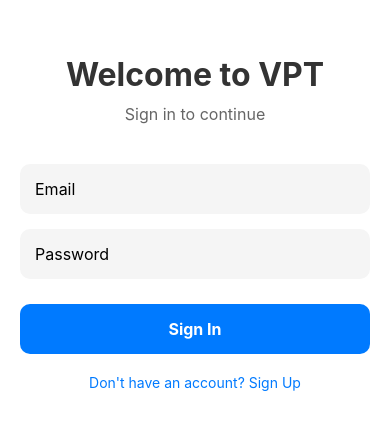
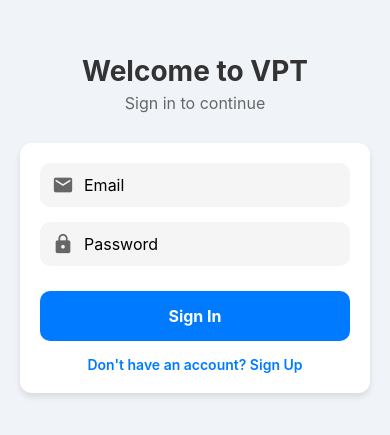
Before and after one commit to ItzRikk/FrontEnd-VPT, a React Native app in the folder VPTApp/: screen /Landing in a window 390 px wide. Shown: the part 199-634 px from the top of the page. Built offline with nearby package versions, Linux system fonts and the light colour scheme.

Commit message:
Log In done

```diff
--- a/VPTApp/package.json
+++ b/VPTApp/package.json
@@ -15,6 +15,7 @@
     "expo-status-bar": "~2.0.1",
     "react": "18.3.1",
     "react-native": "0.76.7",
+    "react-native-linear-gradient": "^2.8.3",
     "react-native-safe-area-context": "4.12.0",
     "react-native-screens": "~4.4.0"
   },
--- a/VPTApp/src/screens/LandingScreen.js
+++ b/VPTApp/src/screens/LandingScreen.js
@@ -1,4 +1,4 @@
-import React, { useState } from 'react';
+import React, { useState } from "react";
 import {
   View,
   Text,
@@ -8,41 +8,42 @@ import {
   KeyboardAvoidingView,
   Platform,
   ScrollView,
-} from 'react-native';
-import { SafeAreaView } from 'react-native-safe-area-context';
+} from "react-native";
+import { SafeAreaView } from "react-native-safe-area-context";
+import Icon from "react-native-vector-icons/MaterialIcons";
 
 const LandingScreen = () => {
   const [isLogin, setIsLogin] = useState(true);
-  const [email, setEmail] = useState('');
-  const [password, setPassword] = useState('');
-  const [name, setName] = useState('');
+  const [email, setEmail] = useState("");
+  const [password, setPassword] = useState("");
+  const [name, setName] = useState("");
 
   const handleSubmit = () => {
     if (isLogin) {
-      // Handle login logic here
-      console.log('Login:', { email, password });
+      console.log("Login:", { email, password });
     } else {
-      // Handle signup logic here
-      console.log('Signup:', { name, email, password });
+      console.log("Signup:", { name, email, password });
     }
   };
 
   return (
     <SafeAreaView style={styles.container}>
       <KeyboardAvoidingView
-        behavior={Platform.OS === 'ios' ? 'padding' : 'height'}
+        behavior={Platform.OS === "ios" ? "padding" : "height"}
         style={styles.keyboardView}
       >
         <ScrollView contentContainerStyle={styles.scrollContent}>
           <View style={styles.header}>
             <Text style={styles.title}>Welcome to VPT</Text>
             <Text style={styles.subtitle}>
-              {isLogin ? 'Sign in to continue' : 'Create your account'}
+              {isLogin ? "Sign in to continue" : "Create your account"}
             </Text>
           </View>
 
-          <View style={styles.form}>
+          <View style={styles.formContainer}>
             {!isLogin && (
+              <View style={styles.inputWrapper}>
+                <Icon name="person" size={22} color="#666" />
                 <TextInput
                   style={styles.input}
                   placeholder="Full Name"
@@ -50,7 +51,10 @@ const LandingScreen = () => {
                   onChangeText={setName}
                   autoCapitalize="words"
                 />
+              </View>
             )}
+            <View style={styles.inputWrapper}>
+              <Icon name="email" size={22} color="#666" />
               <TextInput
                 style={styles.input}
                 placeholder="Email"
@@ -59,6 +63,9 @@ const LandingScreen = () => {
                 keyboardType="email-address"
                 autoCapitalize="none"
               />
+            </View>
+            <View style={styles.inputWrapper}>
+              <Icon name="lock" size={22} color="#666" />
               <TextInput
                 style={styles.input}
                 placeholder="Password"
@@ -66,10 +73,11 @@ const LandingScreen = () => {
                 onChangeText={setPassword}
                 secureTextEntry
               />
+            </View>
 
             <TouchableOpacity style={styles.button} onPress={handleSubmit}>
               <Text style={styles.buttonText}>
-                {isLogin ? 'Sign In' : 'Create Account'}
+                {isLogin ? "Sign In" : "Create Account"}
               </Text>
             </TouchableOpacity>
 
@@ -80,7 +88,7 @@ const LandingScreen = () => {
               <Text style={styles.switchText}>
                 {isLogin
                   ? "Don't have an account? Sign Up"
-                  : 'Already have an account? Sign In'}
+                  : "Already have an account? Sign In"}
               </Text>
             </TouchableOpacity>
           </View>
@@ -93,59 +101,74 @@ const LandingScreen = () => {
 const styles = StyleSheet.create({
   container: {
     flex: 1,
-    backgroundColor: '#fff',
+    backgroundColor: "#f0f4f8",
   },
   keyboardView: {
     flex: 1,
   },
   scrollContent: {
     flexGrow: 1,
-    justifyContent: 'center',
-    padding: 20,
+    justifyContent: "center",
+    paddingHorizontal: 20,
   },
   header: {
-    alignItems: 'center',
-    marginBottom: 40,
+    alignItems: "center",
+    marginBottom: 30,
   },
   title: {
-    fontSize: 32,
-    fontWeight: 'bold',
-    color: '#333',
-    marginBottom: 10,
+    fontSize: 28,
+    fontWeight: "bold",
+    color: "#333",
   },
   subtitle: {
     fontSize: 16,
-    color: '#666',
+    color: "#666",
+    marginTop: 5,
   },
-  form: {
-    width: '100%',
+  formContainer: {
+    backgroundColor: "#fff",
+    borderRadius: 12,
+    padding: 20,
+    shadowColor: "#000",
+    shadowOffset: { width: 0, height: 4 },
+    shadowOpacity: 0.1,
+    shadowRadius: 6,
+    elevation: 4,
+  },
+  inputWrapper: {
+    flexDirection: "row",
+    alignItems: "center",
+    backgroundColor: "#f5f5f5",
+    borderRadius: 10,
+    paddingHorizontal: 12,
+    marginBottom: 15,
   },
   input: {
-    backgroundColor: '#f5f5f5',
-    borderRadius: 10,
-    padding: 15,
-    marginBottom: 15,
+    flex: 1,
+    paddingVertical: 12,
+    paddingHorizontal: 10,
     fontSize: 16,
   },
   button: {
-    backgroundColor: '#007AFF',
+    backgroundColor: "#007AFF",
     borderRadius: 10,
-    padding: 15,
-    alignItems: 'center',
+    paddingVertical: 15,
+    alignItems: "center",
     marginTop: 10,
   },
   buttonText: {
-    color: '#fff',
+    color: "#fff",
     fontSize: 16,
-    fontWeight: 'bold',
+    fontWeight: "bold",
   },
   switchButton: {
-    marginTop: 20,
-    alignItems: 'center',
+    marginTop: 15,
+    alignItems: "center",
   },
   switchText: {
-    color: '#007AFF',
+    color: "#007AFF",
     fontSize: 14,
+    fontWeight: "600",
   },
 });
 
```
Also changed, not shown: 1 other file (tests, documents, lock files or other folders). Lines whose indentation alone changed are shown as unchanged.
